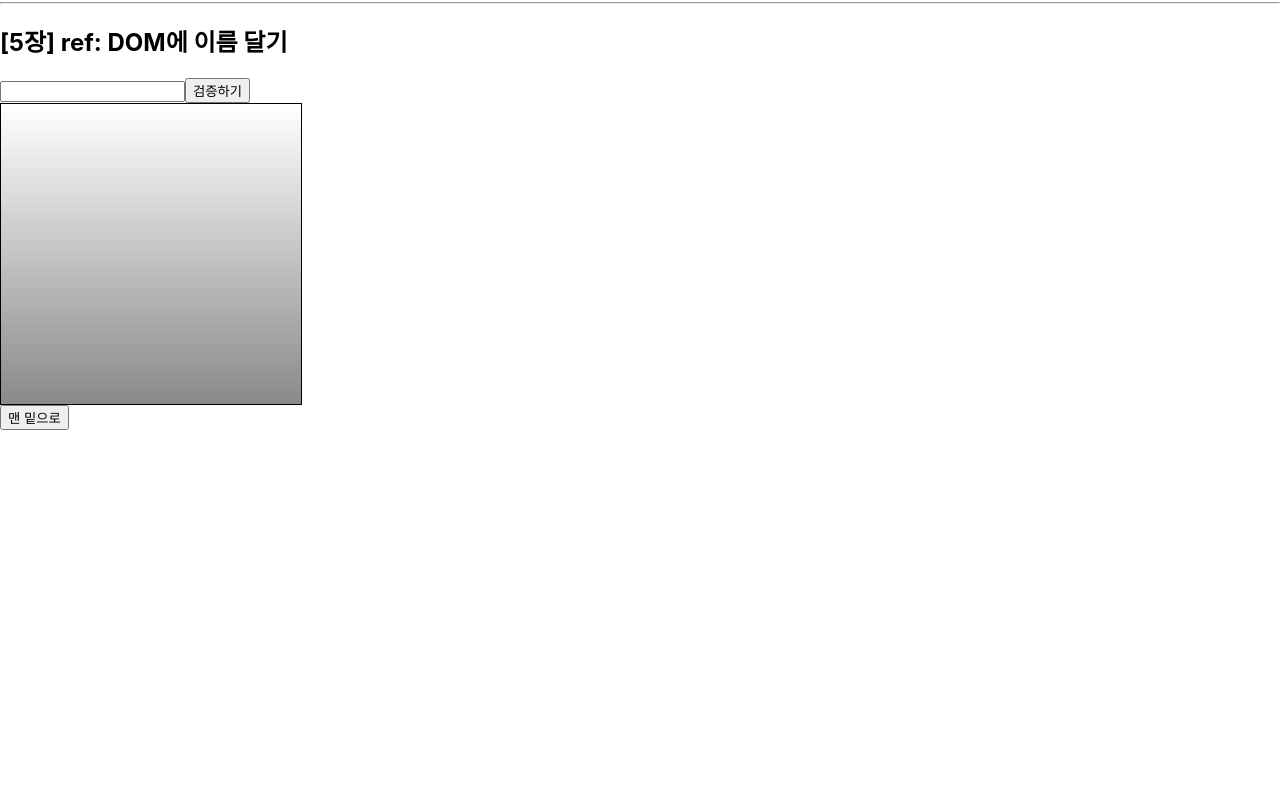
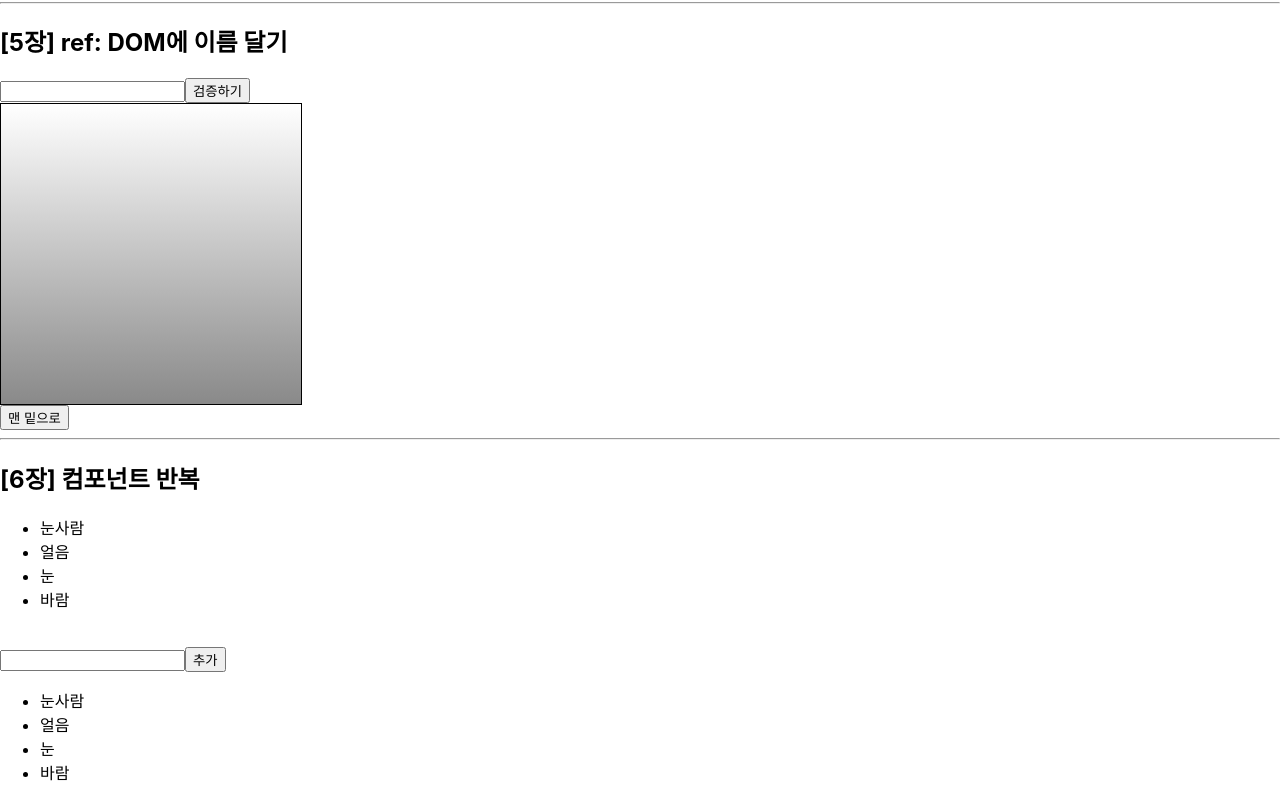
Before and after one commit to jxxtty/react-book, a React (Create React App) app: page / in a window 1280 px wide. Shown: the part 1007-1807 px from the top of the page. Before the commit the page ends 1437 px from the top, so only its background shows below. Built offline with nearby package versions, Linux system fonts and the light colour scheme.

Commit message:
[6장] 컴포넌트 반복

```diff
--- a/src/App.js
+++ b/src/App.js
@@ -1,9 +1,10 @@
 import logo from './logo.svg';
 import './App.css';
+import {Component} from "react";
 import Three from "./section03/Three";
 import Four from "./section04/Four";
 import Five from "./section05/Five";
-import {Component} from "react";
+import Six from "./section06/Six";
 
 class App extends Component {
     render() {
@@ -19,6 +20,10 @@
                 <hr/>
                 <h2>[5장] ref: DOM에 이름 달기</h2>
                 <Five />
+
+                <hr/>
+                <h2>[6장] 컴포넌트 반복</h2>
+                <Six />
             </>
         );
     }
--- /dev/null
+++ b/src/section06/IterationSample.js
@@ -0,0 +1,8 @@
+
+const IterationSample = () => {
+    const names = ['눈사람', '얼음', '눈', '바람'];
+    const nameList = names.map((name, index) => <li id={index}>{name}</li>); // 고유한 값이 없을때만 index값을 key로 사용할 것!! (index를 key로 사용하면 배열이 변경될 때 효율적으로 렌더링하지 못한다)
+    return <ul>{nameList}</ul>
+}
+
+export default IterationSample
--- /dev/null
+++ b/src/section06/IterationSample2.js
@@ -0,0 +1,43 @@
+import {useState} from "react";
+
+const IterationSample2 = () => {
+    const [names, setNames] = useState([
+        {id: 1, text: '눈사람'},
+        {id: 2, text: '얼음'},
+        {id: 3, text: '눈'},
+        {id: 4, text: '바람'}
+    ]);
+    const [inputText, setInputText] = useState('');
+    const [nextId, setNextId] = useState(5); // 새로운 항목을 추가할 때 사용할 id
+
+    const onChange = event => setInputText(event.target.value);
+    const onClick = () => {
+        const newName = {id: nextId, text:inputText};
+        const newNames = [...names];
+        newNames.push(newName);
+        setNames(newNames);
+        // 위에 네줄을 아래의 두줄로 표현가능하다.
+        // push의 경우 기존 배열 자체를 변경하기때문에 newNames라는 names를 복사한 배열을 만들었고, concat의 경우 새로운 배열을 만들어주기때문에 바로 names에 사용했다.
+        // const nextNames = names.concat({id: nextId, text: inputText});
+        // setNames(nextNames);
+
+        setNextId(nextId + 1);
+        setInputText('');
+    }
+    const onRemove = id => {
+        const nextNames = names.filter(name => name.id !== id);
+        setNames(nextNames);
+    }
+
+    const nameList = names.map(name => <li key={name.id} onDoubleClick={() => onRemove(name.id)}>{name.text}</li>);
+
+    return (
+        <>
+            <input value={inputText} onChange={onChange}/>
+            <button onClick={onClick}>추가</button>
+            <ul>{nameList}</ul>
+        </>
+    )
+}
+
+export default IterationSample2
--- /dev/null
+++ b/src/section06/Six.js
@@ -0,0 +1,14 @@
+import IterationSample from "./IterationSample";
+import IterationSample2 from "./IterationSample2";
+
+function Six() {
+    return (
+      <>
+          <IterationSample />
+          <br/>
+          <IterationSample2 />
+      </>
+    );
+}
+
+export default Six
```
